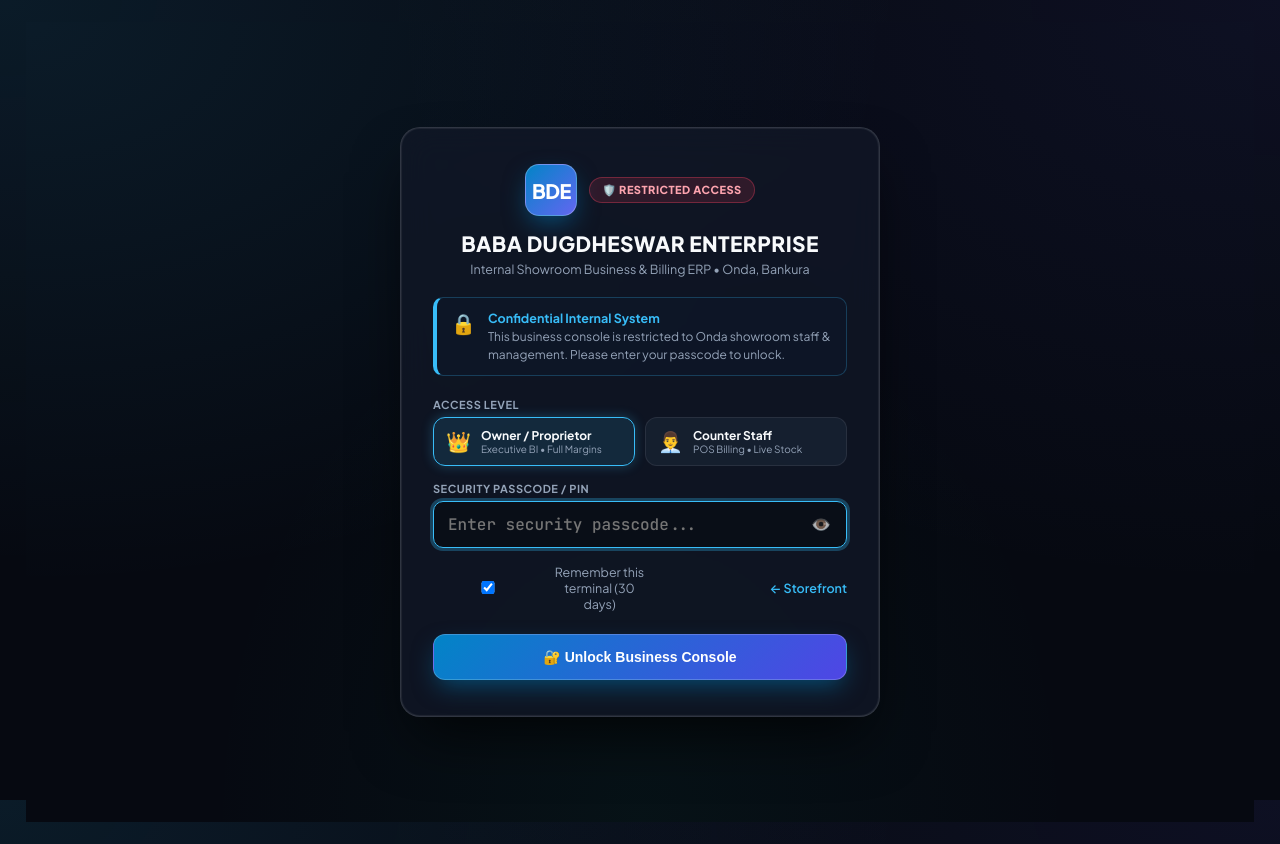
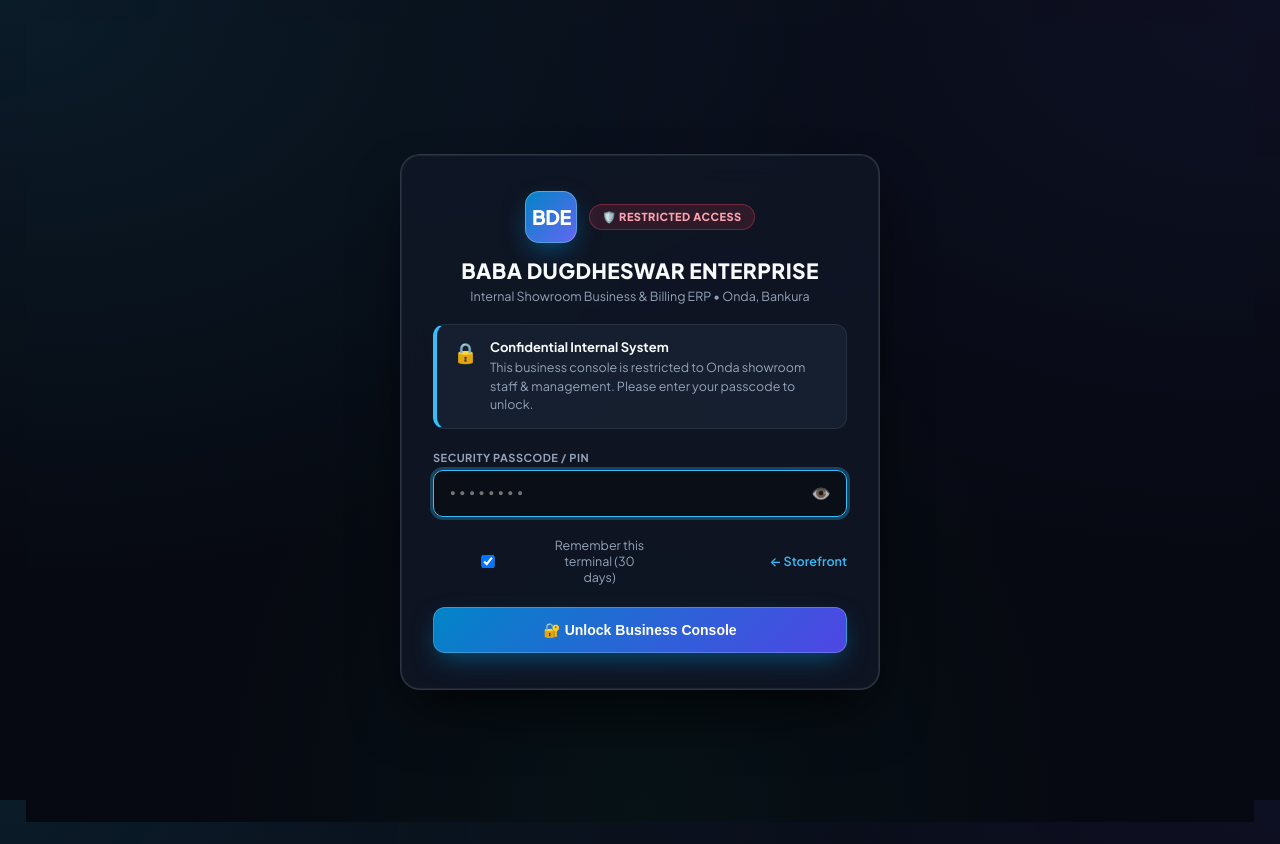
Before and after one commit to Dipanjan93/bde-mobile-app, a FastAPI app: page /erp in a window 1280 px wide. Run offline with FastAPI, Linux system fonts and the light colour scheme.

Commit message:
Streamline security gate: remove redundant role selector, remove passcode hint leaks, and polish light mode theme contrast

```diff
--- a/backend/static/app.js
+++ b/backend/static/app.js
@@ -139,28 +139,6 @@
 }
 
 /* --- Showroom Staff & Manager Security Gate Engine --- */
-let selectedGateRole = 'owner';
-
-function selectRole(role) {
-  selectedGateRole = role;
-  const ownerCard = document.getElementById('roleOwnerCard');
-  const staffCard = document.getElementById('roleStaffCard');
-  const pinInput = document.getElementById('gatePinInput');
-  const label = document.getElementById('gatePassLabel');
-
-  if (role === 'owner') {
-    ownerCard?.classList.add('active');
-    staffCard?.classList.remove('active');
-    if (label) label.textContent = "Proprietor Passcode / PIN";
-    if (pinInput) pinInput.placeholder = "Enter owner passcode...";
-  } else {
-    staffCard?.classList.add('active');
-    ownerCard?.classList.remove('active');
-    if (label) label.textContent = "Counter Staff Passcode / PIN";
-    if (pinInput) pinInput.placeholder = "Enter staff passcode (1993)...";
-  }
-}
-
 function toggleGatePinVisibility() {
   const pinInput = document.getElementById('gatePinInput');
   if (!pinInput) return;
@@ -177,7 +155,7 @@
 
   if (!pin) {
     if (errEl) {
-      errEl.textContent = "Please enter your passcode.";
+      errEl.textContent = "Please enter your security passcode.";
       errEl.classList.add('show');
     }
     return;
@@ -187,7 +165,7 @@
     const res = await fetch(`${API_BASE}/api/auth/console-login`, {
       method: "POST",
       headers: { "Content-Type": "application/json" },
-      body: JSON.stringify({ pin, remember, role: selectedGateRole })
+      body: JSON.stringify({ pin, remember })
     });
 
     if (!res.ok) {
--- a/backend/static/style.css
+++ b/backend/static/style.css
@@ -576,25 +576,27 @@
   display: flex;
   align-items: flex-start;
   gap: 12px;
-  background: rgba(15, 23, 42, 0.65);
-  border: 1px solid rgba(56, 189, 248, 0.25);
+  background: var(--surface-elevated);
+  border: 1px solid var(--surface-border);
   border-left: 4px solid var(--primary);
-  border-radius: 10px;
-  padding: 12px 14px;
+  border-radius: 12px;
+  padding: 14px 16px;
   text-align: left;
   margin-bottom: 22px;
-  font-size: 12px;
+  font-size: 12.5px;
   color: var(--text-muted);
 }
 .auth-gate-alert strong {
   display: block;
-  color: var(--primary);
-  margin-bottom: 2px;
-  font-size: 12.5px;
+  color: var(--text-main);
+  margin-bottom: 3px;
+  font-size: 13px;
+  font-weight: 700;
 }
 .auth-gate-alert p {
   margin: 0;
-  line-height: 1.45;
+  line-height: 1.5;
+  color: var(--text-muted);
 }
 
 .role-grid {
--- a/backend/templates/index.html
+++ b/backend/templates/index.html
@@ -81,32 +81,10 @@
     </div>
 
     <form id="consoleLoginForm" onsubmit="handleConsoleLogin(event)">
-      <div style="margin-bottom: 16px; text-align: left;">
-        <label class="field-label">Access Level</label>
-        <div class="role-grid">
-          <label class="role-card active" id="roleOwnerCard" onclick="selectRole('owner')">
-            <input type="radio" name="loginRole" value="owner" checked style="display:none;" />
-            <div class="role-icon">👑</div>
-            <div class="role-meta">
-              <span class="role-name">Owner / Proprietor</span>
-              <span class="role-sub">Executive BI &bull; Full Margins</span>
-            </div>
-          </label>
-          <label class="role-card" id="roleStaffCard" onclick="selectRole('staff')">
-            <input type="radio" name="loginRole" value="staff" style="display:none;" />
-            <div class="role-icon">👨‍💼</div>
-            <div class="role-meta">
-              <span class="role-name">Counter Staff</span>
-              <span class="role-sub">POS Billing &bull; Live Stock</span>
-            </div>
-          </label>
-        </div>
-      </div>
-
-      <div style="margin-bottom: 16px; text-align: left;">
+      <div style="margin-bottom: 20px; text-align: left;">
         <label class="field-label" id="gatePassLabel">Security Passcode / PIN</label>
         <div class="input-with-eye">
-          <input type="password" id="gatePinInput" placeholder="Enter security passcode..." class="auth-pin-input" required autocomplete="current-password" autofocus />
+          <input type="password" id="gatePinInput" placeholder="••••••••" class="auth-pin-input" required autocomplete="current-password" autofocus />
           <button type="button" class="eye-btn" onclick="toggleGatePinVisibility()" title="Show/Hide PIN">👁️</button>
         </div>
         <div id="gateErrorMsg" class="gate-error-message"></div>
```
Also changed, not shown: frontend/index.html (+3 -32 lines).
